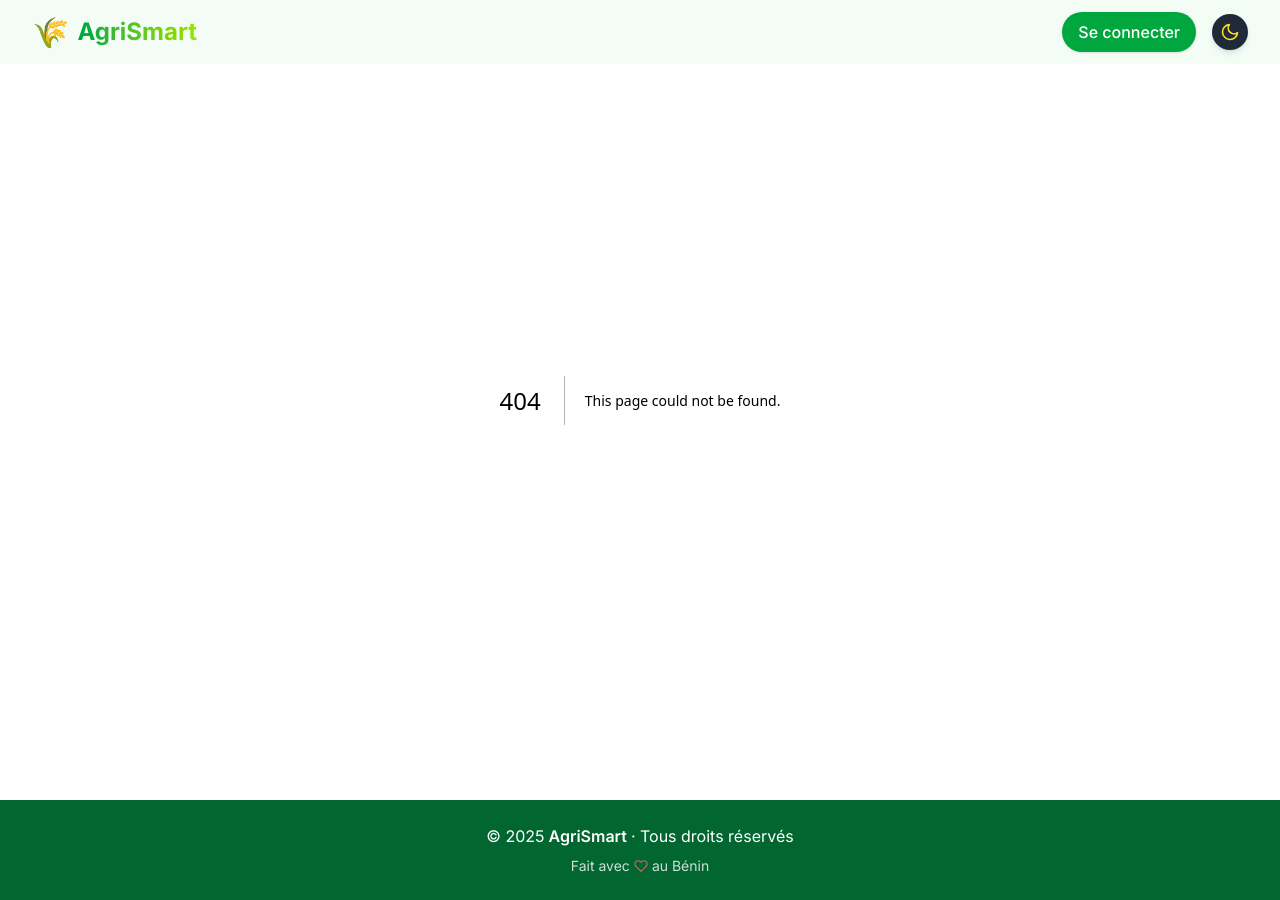
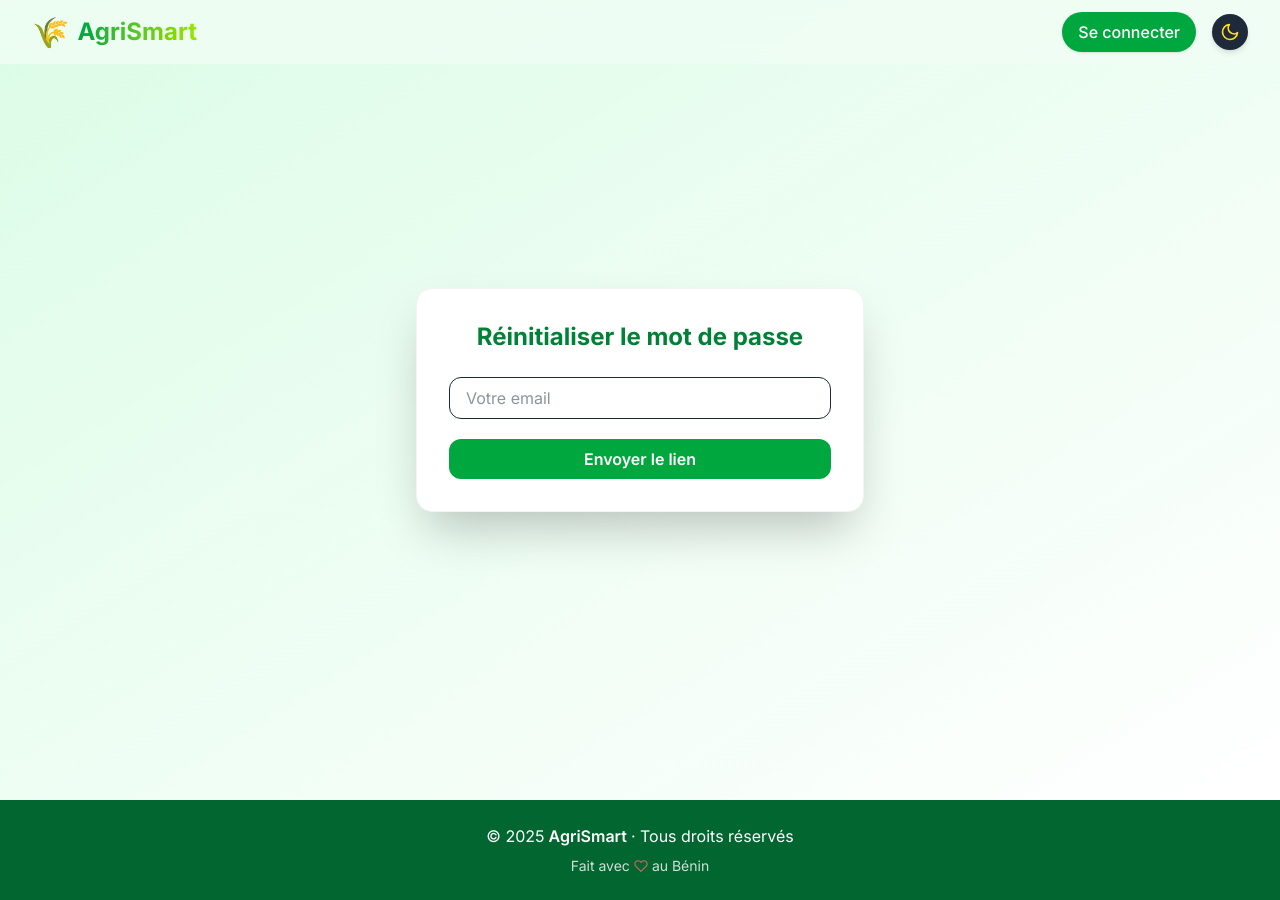
Before and after one commit to Nelboy10/AgriSmart-front, a Next.js app: page /auth/password/reset in a window 1280 px wide. Before the commit this address had no page. Built offline with nearby package versions, Linux system fonts and the light colour scheme.

Commit message:
Mot de passe oublié et activation de compte

```diff
--- /dev/null
+++ b/src/app/activate/[userId]/[token]/page.tsx
@@ -0,0 +1,35 @@
+import { useEffect } from "react";
+import { useRouter } from "next/navigation";
+
+interface ActivatePageProps {
+  params: { userId: string; token: string };
+}
+
+export default function ActivatePage({ params }: ActivatePageProps) {
+  const router = useRouter();
+  const { userId, token } = params;
+
+  useEffect(() => {
+    // Appel à ton API pour activer l'utilisateur
+    fetch(`${process.env.NEXT_PUBLIC_API_URL}/api/activate`, {
+      method: "POST",
+      headers: { "Content-Type": "application/json" },
+      body: JSON.stringify({ userId, token }),
+    })
+      .then(async (res) => {
+        if (res.ok) {
+          // Activation réussie, redirige ou affiche un message
+          router.push("/login?activated=1");
+        } else {
+          // Erreur d'activation
+          alert("Erreur lors de l'activation du compte.");
+        }
+      });
+  }, [userId, token, router]);
+
+  return (
+    <div>
+      <h2>Activation en cours...</h2>
+    </div>
+  );
+}
--- /dev/null
+++ b/src/app/auth/check-email/page.tsx
@@ -0,0 +1,13 @@
+export default function CheckEmailPage() {
+    return (
+      <div className="min-h-screen flex items-center justify-center bg-gradient-to-br from-green-100 to-white px-4">
+        <div className="max-w-md w-full bg-white shadow-2xl rounded-2xl p-8 space-y-6 border border-gray-100 text-center">
+          <h2 className="text-2xl font-bold text-green-700">Vérifiez votre email</h2>
+          <p className="text-gray-700">
+            Un lien d’activation a été envoyé à votre adresse email.<br />
+            Veuillez vérifier votre boîte de réception et cliquer sur le lien pour activer votre compte.
+          </p>
+        </div>
+      </div>
+    );
+  }
--- a/src/app/auth/login/page.tsx
+++ b/src/app/auth/login/page.tsx
@@ -2,6 +2,7 @@
 
 import { useState } from 'react'
 import { User, Lock } from 'lucide-react'
+import Link from 'next/link'
 
 export default function LoginForm() {
   const [username, setUsername] = useState('')
@@ -15,7 +16,7 @@ export default function LoginForm() {
     setMessage('')
 
     try {
-      const res = await fetch('https://agrismart-jclm.onrender.com/api/auth/jwt/create/', {
+      const res = await fetch(`${process.env.NEXT_PUBLIC_API_URL}/api/auth/jwt/create/`, {
         method: 'POST',
         headers: {
           'Content-Type': 'application/json',
@@ -53,7 +54,7 @@ export default function LoginForm() {
               <User className="absolute left-3 top-1/2 transform -translate-y-1/2 text-gray-400" size={18} />
               <input
                 type="text"
-                className="w-full pl-10 pr-4 py-2 border border-gray-300 rounded-xl focus:outline-none focus:ring-2 focus:ring-green-400"
+                className="w-full text-gray-800 pl-10 pr-4 py-2 border border-gray-300 rounded-xl focus:outline-none focus:ring-2 focus:ring-green-400"
                 value={username}
                 onChange={(e) => setUsername(e.target.value)}
                 required
@@ -67,7 +68,7 @@ export default function LoginForm() {
               <Lock className="absolute left-3 top-1/2 transform -translate-y-1/2 text-gray-400" size={18} />
               <input
                 type="password"
-                className="w-full pl-10 pr-4 py-2 border border-gray-300 rounded-xl focus:outline-none focus:ring-2 focus:ring-green-400"
+                className="w-full text-gray-800 pl-10 pr-4 py-2 border border-gray-300 rounded-xl focus:outline-none focus:ring-2 focus:ring-green-400"
                 value={password}
                 onChange={(e) => setPassword(e.target.value)}
                 required
@@ -82,6 +83,18 @@ export default function LoginForm() {
           >
             {loading ? 'Connexion...' : 'Se connecter'}
           </button>
+          <div className="text-center flex justify-center items-center gap-2 text-sm text-gray-600">
+            <p>Mot de passe oublié ?</p>
+            <Link href="/auth/password/reset" className='text-green-400 font-semibold hover:underline'>
+              Réinitialiser
+            </Link>
+          </div>
+          <div className="text-center flex justify-center items-center gap-2 text-sm text-gray-600">
+            <p>Vous n'avez pas de compte ?</p>
+            <Link href="/auth/register" className='text-green-400 font-semibold hover:underline'>
+              S'inscrire
+            </Link>
+          </div>
         </form>
 
         {message && (
--- /dev/null
+++ b/src/app/auth/password-reset-confirm/[uid]/[token]/page.tsx
@@ -0,0 +1,78 @@
+'use client';
+
+import { useState } from 'react';
+import { useRouter } from 'next/navigation';
+
+interface Props {
+  params: { uid: string; token: string }
+}
+
+export default function PasswordResetConfirmPage({ params }: Props) {
+  const { uid, token } = params;
+  const router = useRouter();
+
+  const [newPassword, setNewPassword] = useState('');
+  const [reNewPassword, setReNewPassword] = useState('');
+  const [message, setMessage] = useState('');
+  const [loading, setLoading] = useState(false);
+
+  const handleSubmit = async (e: React.FormEvent) => {
+    e.preventDefault();
+    if (newPassword !== reNewPassword) {
+      setMessage('Les mots de passe ne correspondent pas.');
+      return;
+    }
+    setLoading(true);
+    setMessage('');
+    try {
+      const res = await fetch(`${process.env.NEXT_PUBLIC_API_URL}/api/auth/users/reset_password_confirm/`, {
+        method: 'POST',
+        headers: { 'Content-Type': 'application/json' },
+        body: JSON.stringify({ uid, token, new_password: newPassword, re_new_password: reNewPassword }),
+      });
+      if (res.ok) {
+        setMessage('Mot de passe réinitialisé ! Redirection...');
+        setTimeout(() => router.push('/auth/login'), 2000);
+      } else {
+        setMessage('Erreur lors de la réinitialisation. Le lien est peut-être expiré ou invalide.');
+      }
+    } catch (err) {
+      setMessage('Erreur réseau.');
+    }
+    setLoading(false);
+  };
+
+  return (
+    <div className="min-h-screen flex items-center justify-center bg-gradient-to-br from-green-100 to-white px-4">
+      <div className="max-w-md w-full bg-white shadow-2xl rounded-2xl p-8 space-y-6 border border-gray-100">
+        <h2 className="text-2xl font-bold text-green-700 text-center">Nouveau mot de passe</h2>
+        <form onSubmit={handleSubmit} className="space-y-5">
+          <input
+            type="password"
+            placeholder="Nouveau mot de passe"
+            className="w-full text-gray-800 px-4 py-2 border rounded-xl focus:outline-none focus:ring-2 focus:ring-green-400"
+            value={newPassword}
+            onChange={e => setNewPassword(e.target.value)}
+            required
+          />
+          <input
+            type="password"
+            placeholder="Confirmer le mot de passe"
+            className="w-full text-gray-800 px-4 py-2 border rounded-xl focus:outline-none focus:ring-2 focus:ring-green-400"
+            value={reNewPassword}
+            onChange={e => setReNewPassword(e.target.value)}
+            required
+          />
+          <button
+            type="submit"
+            className="w-full bg-green-600 text-white font-semibold py-2 rounded-xl hover:bg-green-700 transition duration-200"
+            disabled={loading}
+          >
+            {loading ? 'Envoi...' : 'Changer le mot de passe'}
+          </button>
+        </form>
+        {message && <div className="text-center text-sm text-gray-700 mt-2">{message}</div>}
+      </div>
+    </div>
+  );
+}
--- /dev/null
+++ b/src/app/auth/password/reset/page.tsx
@@ -0,0 +1,56 @@
+'use client';
+
+import { useState } from 'react';
+
+export default function PasswordResetRequestPage() {
+  const [email, setEmail] = useState('');
+  const [message, setMessage] = useState('');
+  const [loading, setLoading] = useState(false);
+
+  const handleSubmit = async (e: React.FormEvent) => {
+    e.preventDefault();
+    setLoading(true);
+    setMessage('');
+    try {
+      const res = await fetch(`${process.env.NEXT_PUBLIC_API_URL}/api/auth/users/reset_password/`, {
+        method: 'POST',
+        headers: { 'Content-Type': 'application/json' },
+        body: JSON.stringify({ email }),
+      });
+      if (res.ok) {
+        setMessage("Un email de réinitialisation a été envoyé si l'adresse existe.");
+      } else {
+        setMessage("Erreur lors de la demande. Vérifiez l'adresse email.");
+      }
+    } catch (err) {
+      setMessage("Erreur réseau.");
+    }
+    setLoading(false);
+  };
+
+  return (
+    <div className="min-h-screen flex items-center justify-center bg-gradient-to-br from-green-100 to-white px-4">
+      <div className="max-w-md w-full bg-white shadow-2xl rounded-2xl p-8 space-y-6 border border-gray-100">
+        <h2 className="text-2xl font-bold text-green-700 text-center">Réinitialiser le mot de passe</h2>
+        <form onSubmit={handleSubmit} className="space-y-5">
+          <input
+            type="email"
+            placeholder="Votre email"
+            className="w-full text-gray-800 px-4 py-2 border rounded-xl focus:outline-none focus:ring-2 focus:ring-green-400"
+            value={email}
+            onChange={e => setEmail(e.target.value)}
+            required
+          />
+          <button
+            type="submit"
+            className="w-full bg-green-600 text-white font-semibold py-2 rounded-xl hover:bg-green-700 transition duration-200"
+            disabled={loading}
+          >
+            {loading ? 'Envoi...' : 'Envoyer le lien'}
+          </button>
+        </form>
+        {message && <div className="text-center text-sm text-gray-700 mt-2">{message}</div>}
+      </div>
+    </div>
+  );
+}
--- a/src/app/auth/register/page.tsx
+++ b/src/app/auth/register/page.tsx
@@ -2,8 +2,11 @@
 
 import { useState } from 'react'
 import { Mail, User, Lock } from 'lucide-react'
+import Link from 'next/link'
+import { useRouter } from 'next/navigation'
 
 export default function RegisterForm() {
+  const router = useRouter()
   const [email, setEmail] = useState('')
   const [username, setUsername] = useState('')
   const [password, setPassword] = useState('')
@@ -15,7 +18,7 @@ export default function RegisterForm() {
     setLoading(true)
     setMessage('')
 
-    const res = await fetch('https://agrismart-jclm.onrender.com/api/auth/users/', {
+    const res = await fetch(`${process.env.NEXT_PUBLIC_API_URL}/api/auth/users/`, {
       method: 'POST',
       headers: {
         'Content-Type': 'application/json',
@@ -27,10 +30,10 @@ export default function RegisterForm() {
     setLoading(false)
 
     if (res.status === 201) {
-      setMessage('✅ Inscription réussie !')
       setEmail('')
       setUsername('')
       setPassword('')
+      router.push('/auth/check-email')
     } else {
       setMessage(`❌ Erreur: ${JSON.stringify(data)}`)
     }
@@ -43,12 +46,12 @@ export default function RegisterForm() {
 
         <form onSubmit={handleSubmit} className="space-y-5">
           <div className="relative">
-            <label className="block text-sm font-semibold text-gray-600 mb-1">Email</label>
+            <label className="block  text-sm font-semibold text-gray-600 mb-1">Email</label>
             <div className="relative">
               <Mail className="absolute left-3 top-1/2 transform -translate-y-1/2 text-gray-400" size={18} />
               <input
                 type="email"
-                className="w-full pl-10 pr-4 py-2 border border-gray-300 rounded-xl focus:outline-none focus:ring-2 focus:ring-green-400"
+                className="w-full text-gray-800 pl-10 pr-4 py-2 border border-gray-300 rounded-xl focus:outline-none focus:ring-2 focus:ring-green-400"
                 value={email}
                 onChange={(e) => setEmail(e.target.value)}
                 required
@@ -62,7 +65,7 @@ export default function RegisterForm() {
               <User className="absolute left-3 top-1/2 transform -translate-y-1/2 text-gray-400" size={18} />
               <input
                 type="text"
-                className="w-full pl-10 pr-4 py-2 border border-gray-300 rounded-xl focus:outline-none focus:ring-2 focus:ring-green-400"
+                className="w-full text-gray-800 pl-10 pr-4 py-2 border border-gray-300 rounded-xl focus:outline-none focus:ring-2 focus:ring-green-400"
                 value={username}
                 onChange={(e) => setUsername(e.target.value)}
                 required
@@ -76,7 +79,7 @@ export default function RegisterForm() {
               <Lock className="absolute left-3 top-1/2 transform -translate-y-1/2 text-gray-400" size={18} />
               <input
                 type="password"
-                className="w-full pl-10 pr-4 py-2 border border-gray-300 rounded-xl focus:outline-none focus:ring-2 focus:ring-green-400"
+                className="w-full text-gray-800 pl-10 pr-4 py-2 border border-gray-300 rounded-xl focus:outline-none focus:ring-2 focus:ring-green-400"
                 value={password}
                 onChange={(e) => setPassword(e.target.value)}
                 required
@@ -91,6 +94,12 @@ export default function RegisterForm() {
           >
             {loading ? 'Chargement...' : "S'inscrire"}
           </button>
+          <div className="text-center flex justify-center items-center gap-2 text-sm text-gray-600">
+            <p>Vous avez déjà un compte ?</p>
+            <Link href="/auth/login" className='text-green-400 font-semibold hover:underline'>
+              Se connecter
+            </Link>
+          </div>
         </form>
 
         {message && (
--- a/src/app/globals.css
+++ b/src/app/globals.css
@@ -1,6 +1,4 @@
 @import "tailwindcss";
-@tailwind components;
-@tailwind utilities;
 
 /* Pour transition dark/light */
 html {
--- a/src/app/page.tsx
+++ b/src/app/page.tsx
@@ -24,12 +24,12 @@ export default function Home() {
         <div className="relative z-10 px-6 text-center max-w-4xl animate-fade-in-up">
           <h1 className="text-5xl md:text-6xl font-extrabold mb-6 text-white drop-shadow-xl leading-tight tracking-wide">
             Bienvenue sur{" "}
-            <span className="text-green-400 underline decoration-wavy underline-offset-4">
+            <span className="text-green-400">
               AgriSmart
             </span>
           </h1>
           <p className="text-lg md:text-xl mb-8 text-white font-light leading-relaxed">
-            Connecter les agriculteurs du Bénin pour une agriculture plus intelligente 🌱
+            La plateforme qui connecte les agriculteurs du Bénin pour une agriculture plus intelligente 🌱
           </p>
           <Link href="/auth/register">
             <button className="bg-green-500 hover:bg-green-600 text-white px-8 py-3 rounded-full font-semibold transition duration-300 shadow-lg hover:scale-105 hover:shadow-xl">
```
